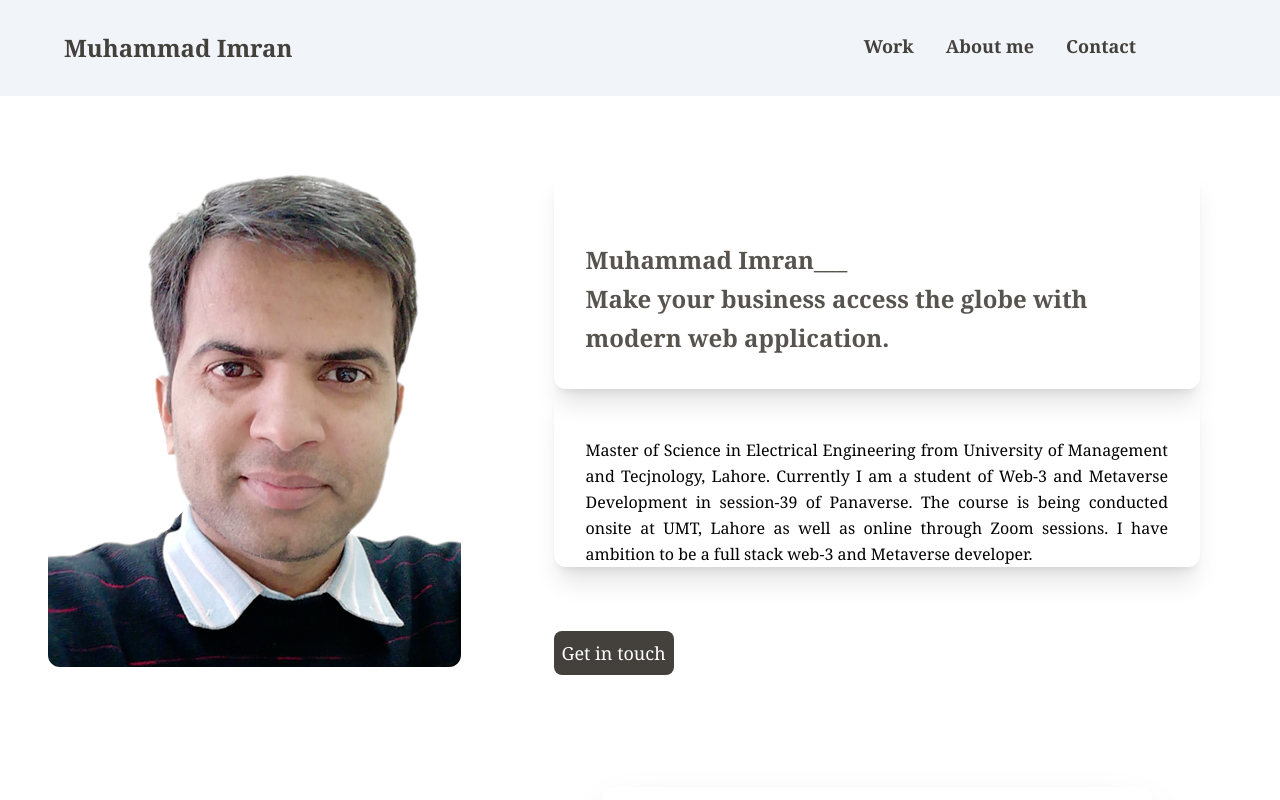
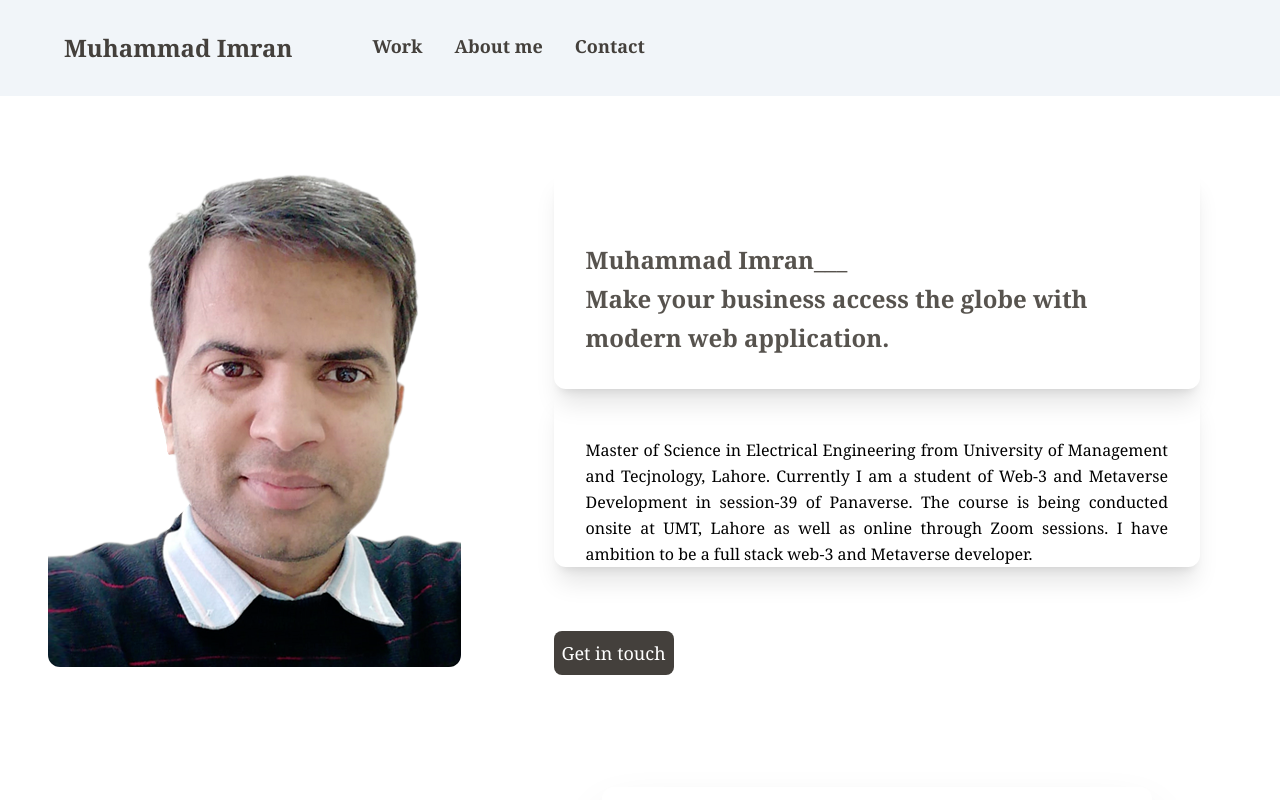
Before and after one commit to Imran691/resume-app, a Next.js app: page / in a window 1280 px wide. Shown: the top 800 px of the page. Built offline with nearby package versions, Linux system fonts and the light colour scheme.

Commit message:
menu button added in header

```diff
--- a/components/Header.tsx
+++ b/components/Header.tsx
@@ -5,9 +5,11 @@ import Menu from "../public/icons/menu.png";
 export default function Header() {
   return (
     <div className="flex bg-slate-100 text-lg py-4 sm:py-8 px-4 sm:px-16 text-stone-700 font-serif font-bold">
-      <div className="flex-grow hover:underline text-lg md:text-2xl">Muhammad Imran</div>
+      <div className="flex hover:underline text-lg md:text-2xl">
+        Muhammad Imran
+      </div>
 
-      <div className=" invisible sm:visible">
+      <div className="hidden sm:flex">
         <ul className="flex px-16 flex-wrap">
           <li className=" px-4 hover:underline ">Work</li>
           <li className=" px-4 hover:underline ">About me</li>
@@ -15,12 +17,10 @@ export default function Header() {
         </ul>
 
 
-
-      {/* <div className="visible sm:hidden flex-shrink-0 rounded-full">
-        <Image src={Menu} alt="menu-icon" height={60} width={60} />
-      </div> */}
-
-</div>
+      </div>
+      <div className="sm:hidden flex  rounded-full justify-end flex-1 pr-8">
+          <Image src={Menu} alt="menu-icon" height={60} width={60} />
+        </div>
     </div>
   );
 }
```
